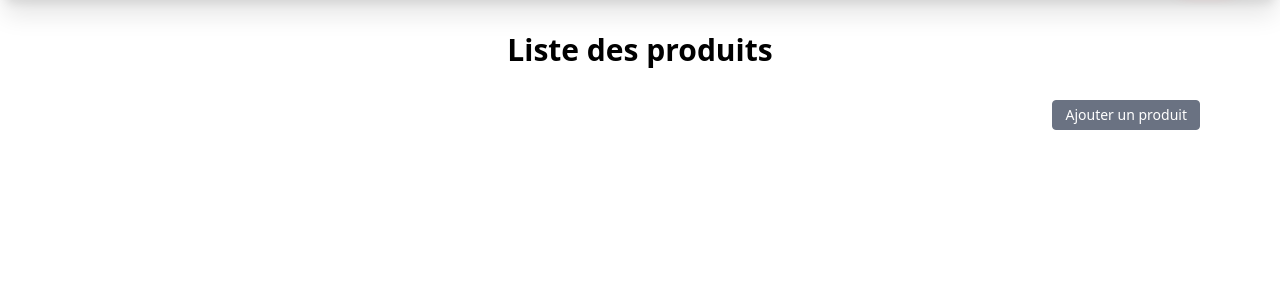
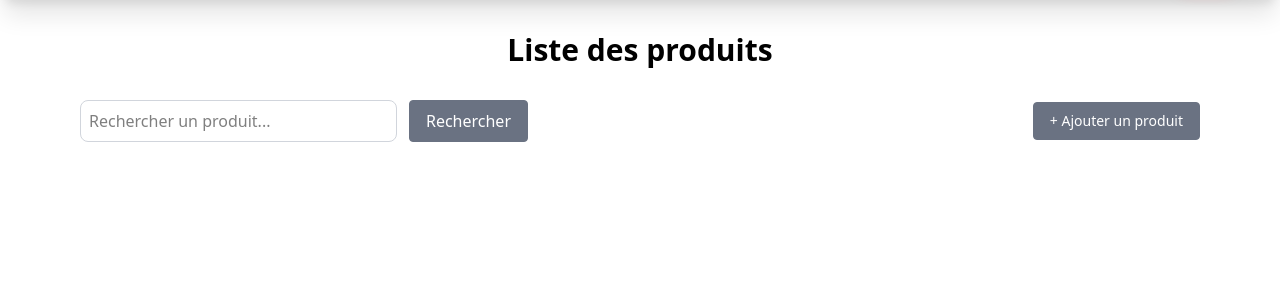
Before and after one commit to Erwinn7/M1DWM_filRouge_uniCorse, a Flask app: page /produits in a window 1280 px wide. Shown: the part 72-372 px from the top of the page. Run offline with Flask 3, Linux system fonts and the light colour scheme; the visitor is signed in with stand-in values (Sample User, id 1); data that the repository does not hold is empty.

Commit message:
ajout de recherche produit et faker

```diff
--- a/app.py
+++ b/app.py
@@ -453,15 +453,35 @@ def edit_user(user_id):
         conn.close()
 
         if not user:
-            flash("❌ Utilisateur introuvable", "danger")
+            flash("Utilisateur introuvable", "danger")
             return redirect(url_for("get_users"))
 
         return render_template("edit_user.html", user=user)
 
     except Exception as e:
         print(f"Erreur lors de la modification : {e}")
-        flash("❌ Erreur lors de la mise à jour de l’utilisateur", "danger")
+        flash("Erreur lors de la mise à jour de l’utilisateur", "danger")
         return redirect(url_for("get_users"))
+
+@app.route('/produits/recherche', methods=['GET'])
+@login_required
+def rechercher_produits():
+    search_query = request.args.get('search', '')
+
+    # obtenir la connexion via BddObject
+    conn = BddObject.get_db_connection()
+    cursor = conn.cursor(dictionary=True)
+
+    if search_query:
+        cursor.execute("SELECT * FROM produit WHERE designation_p LIKE %s", ('%' + search_query + '%',))
+    else:
+        cursor.execute("SELECT * FROM produit")
+
+    produits = cursor.fetchall()
+    cursor.close()
+    conn.close()
+
+    return render_template('list_produits.html', produits=produits, query=search_query)
 
 
 
--- a/bdd_config.py
+++ b/bdd_config.py
@@ -6,7 +6,7 @@ class BddObject :
     def get_db_connection():
         return mysql.connector.connect(
             host="localhost",
-            user="erwinn",
-            password="erwinn",
+            user="root",
+            password="",
             database="2025_M1"
         )
--- a/templates/home.html
+++ b/templates/home.html
@@ -11,7 +11,8 @@
     {% include 'navBar.html' %}
 
 <div class="flex justify-center items-center mt-20">
-    <h1>Bienvenue sur la page d'accueil</h1>
+    <h1>Bienvenue sur la page d'accueil</h1> <br>
+
 
 </div>
 </body>
--- a/templates/list_produits.html
+++ b/templates/list_produits.html
@@ -9,13 +9,22 @@
 <body>
       {% include 'navBar.html' %}
     <h1 class="text-3xl font-bold text-center my-8">Liste des produits</h1>
-    <div class="flex justify-end max-w-6xl mx-auto px-4 mt-6">
-        <a href="{{ url_for('add_produit') }}">
-            <button class="bg-gray-500 text-white text-sm mb-4 px-3 py-1 rounded hover:bg-white hover:text-black border border-gray-500 ">
-                 Ajouter un produit
-            </button>
-        </a>
-    </div>
+   <div class="flex justify-between items-center max-w-6xl mx-auto px-4 mt-6">
+    <form method="GET" action="{{ url_for('rechercher_produits') }}" class="flex items-center gap-3 w-full max-w-md">
+        <input type="text" name="search" value="{{ request.args.get('search', '') }}" placeholder="Rechercher un produit..."
+            class="border border-gray-300 rounded-lg p-2 w-full focus:outline-none focus:ring-2 focus:ring-gray-400">
+        <button type="submit"
+            class="bg-gray-500 text-white px-4 py-2 rounded hover:bg-white hover:text-black border border-gray-500 transition">
+            Rechercher
+        </button>
+    </form>
+
+    <a href="{{ url_for('add_produit') }}">
+        <button class="bg-gray-500 text-white text-sm px-4 py-2 rounded hover:bg-white hover:text-black border border-gray-500 transition">
+            + Ajouter un produit
+        </button>
+    </a>
+</div>
     <div class="grid grid-cols-1 sm:grid-cols-2 md:grid-cols-3 gap-6 max-w-6xl mx-auto px-4">
         {% for prod in produits %}
         <div class="bg-white rounded-lg shadow p-4 flex flex-col items-center transition-transform duration-300 hover:-translate-y-2 relative group hover:shadow-2xl">
```
Also changed, not shown: faker_data.py (added, +34 -0 lines).
